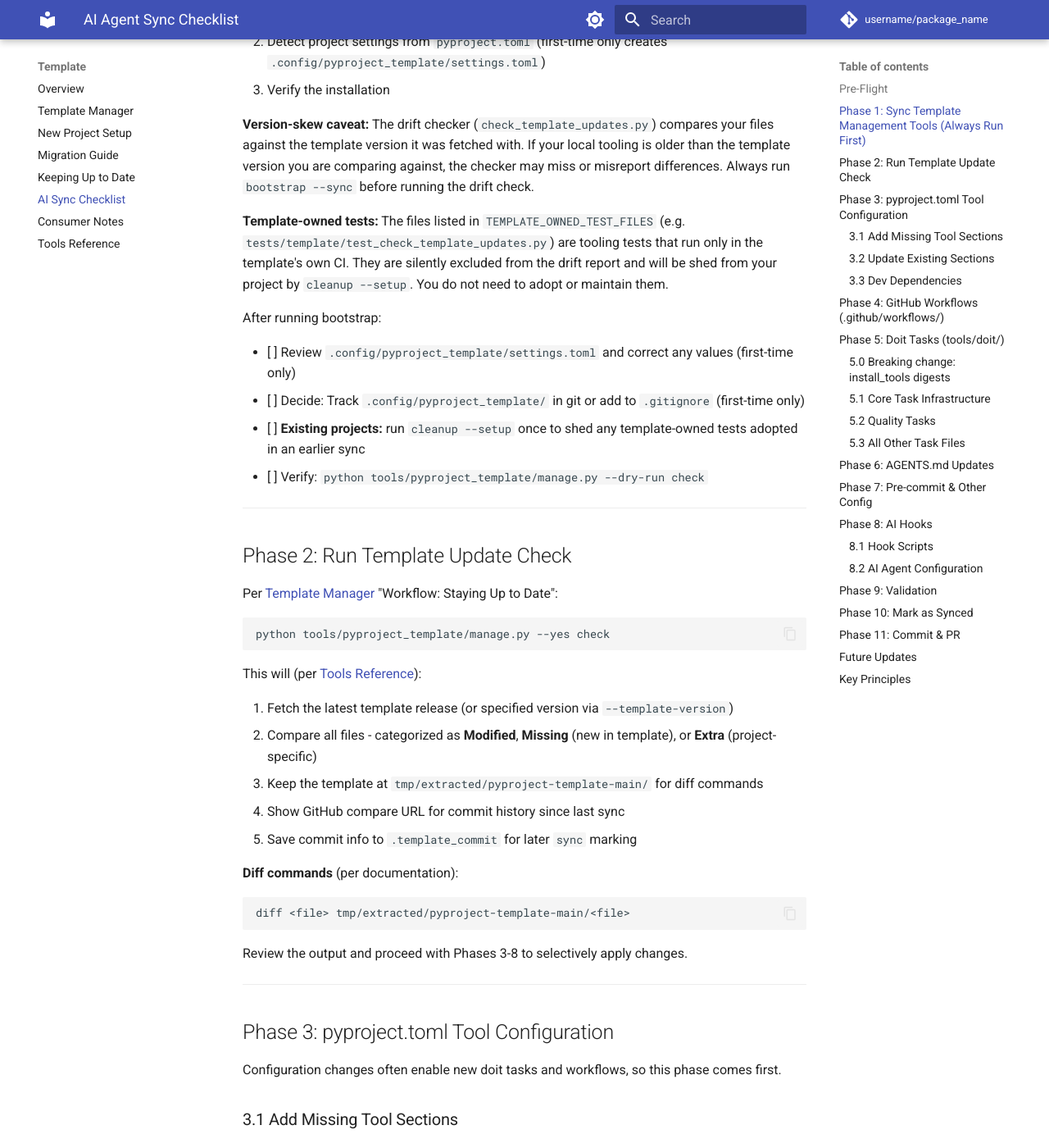
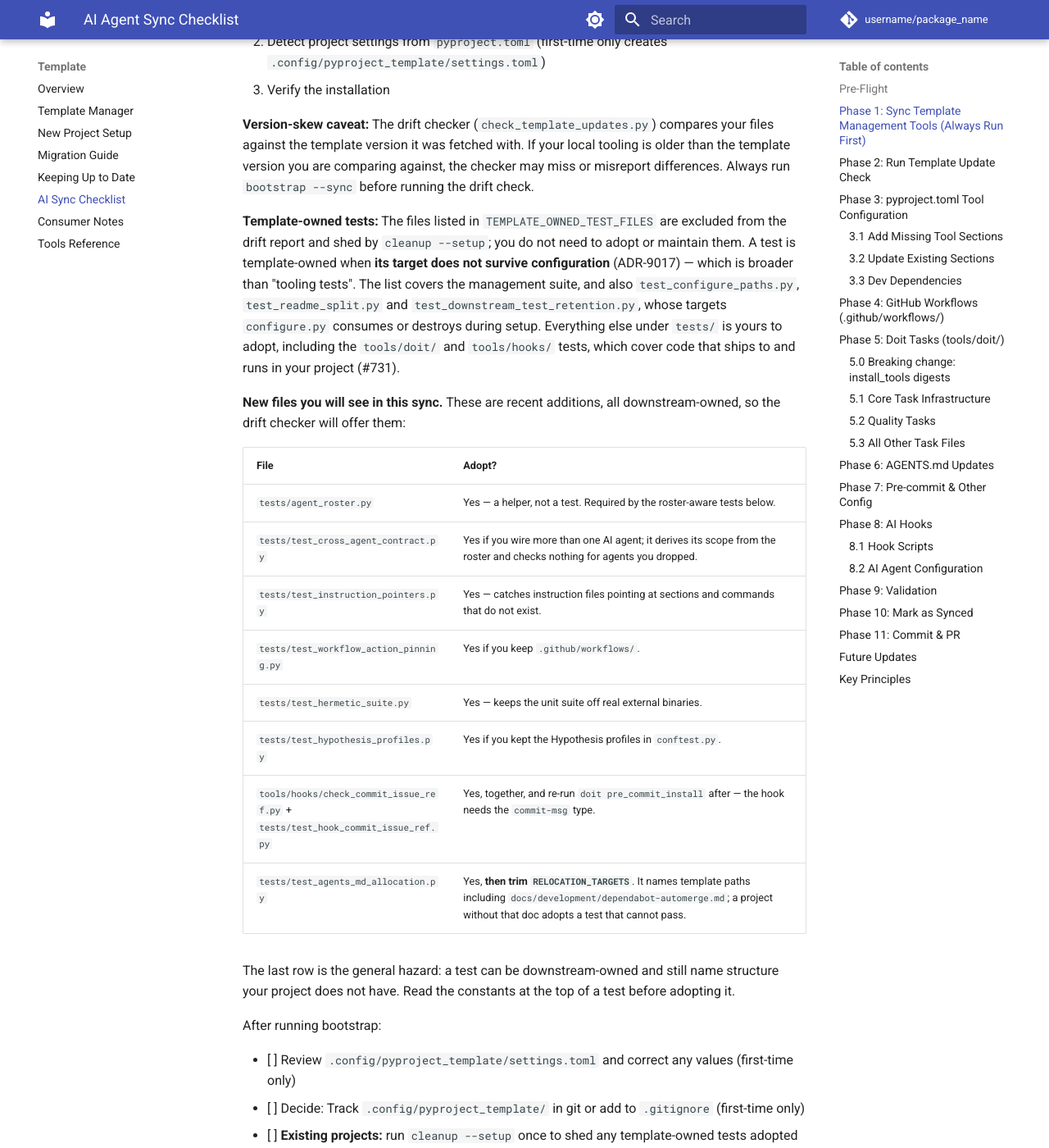
Before and after one commit to endavis/pyproject-template, an MkDocs documentation site: the page built from docs/template/ai-sync-checklist.md, in a window 1280 px wide and 1400 px high, scrolled down 1297 px. Shown: the whole window at 82% size. Built offline with MkDocs 1.6.1 and Material for MkDocs 9.7.7, drawn with Linux system fonts in a browser that asks for light colours; comment, search, counter and statistics services are not loaded.

Commit message:
docs: document ref pinning and what the next sync will offer (merges PR #770, addresses #749)
#749 B1-B4.

B1: bootstrap.py resolves the ref to a commit SHA once and fetches every file
from that commit, honours PYPROJECT_TEMPLATE_REF to pin an explicit ref or SHA,
and falls back to the moving ref with a warning when api.github.com is
unreachable. None of it was documented -- updates.md still showed the plain curl
invocation with no mention that a run is now internally consistent, or that the
SHA it prints is the answer to "which template version is this synced against".

Adds a "Which template version you get" section with the pinned-commit line
bootstrap actually prints, the environment variable, the GITHUB_TOKEN escape for
rate limits, and why the fallback warns rather than failing.

B2/B4: the drift checker walks every file in the template, so recent additions
surface as "please adopt" suggestions with no guidance. The checklist now lists
the nine and says what each depends on. The last row is the one that matters:
tests/test_agents_md_allocation.py is downstream-owned and adoptable, but its
RELOCATION_TARGETS names template paths including
docs/development/dependabot-automerge.md, so a project without that doc adopts a
test it cannot pass. That is the general hazard -- downstream-owned is not the
same as portable -- and the entry says so.

B3: the checklist described TEMPLATE_OWNED_TEST_FILES as tooling tests, naming
test_check_template_updates.py. Since #691/#733 the rule is that the test's
target does not survive configuration (ADR-9017), and the list grew from 8 to 11
with test_configure_paths.py, test_readme_split.py and
test_downstream_test_retention.py -- none of which are tooling tests in the old
sense. It also now says the converse plainly: the tools/doit/ and tools/hooks/
tests are yours to adopt, because that code ships to and runs in your project
(#731).

Every claim was checked against the source rather than the issue: the printed
pin line against bootstrap.py:89, the two environment variables against their
os.environ reads, the eleven-entry list and its three non-tooling members against
utils.py, and all nine drift files against the working tree.

Addresses #749


Claude-Session: https://claude.ai/code/session_01YAvpAgsk23wBAPcDifytbZ

Co-authored-by: Claude Opus 5 <noreply@anthropic.com>

```diff
--- a/docs/template/ai-sync-checklist.md
+++ b/docs/template/ai-sync-checklist.md
@@ -57,9 +57,31 @@ template version it was fetched with. If your local tooling is older than the te
 comparing against, the checker may miss or misreport differences. Always run `bootstrap --sync` before running
 the drift check.
 
-**Template-owned tests:** The files listed in `TEMPLATE_OWNED_TEST_FILES` (e.g. `tests/template/test_check_template_updates.py`)
-are tooling tests that run only in the template's own CI. They are silently excluded from the drift report and
-will be shed from your project by `cleanup --setup`. You do not need to adopt or maintain them.
+**Template-owned tests:** The files listed in `TEMPLATE_OWNED_TEST_FILES` are excluded from the drift
+report and shed by `cleanup --setup`; you do not need to adopt or maintain them. A test is
+template-owned when **its target does not survive configuration** (ADR-9017) — which is broader than
+"tooling tests". The list covers the management suite, and also `test_configure_paths.py`,
+`test_readme_split.py` and `test_downstream_test_retention.py`, whose targets `configure.py`
+consumes or destroys during setup. Everything else under `tests/` is yours to adopt, including the
+`tools/doit/` and `tools/hooks/` tests, which cover code that ships to and runs in your project
+(#731).
+
+**New files you will see in this sync.** These are recent additions, all downstream-owned, so the
+drift checker will offer them:
+
+| File | Adopt? |
+| :--- | :--- |
+| `tests/agent_roster.py` | Yes — a helper, not a test. Required by the roster-aware tests below. |
+| `tests/test_cross_agent_contract.py` | Yes if you wire more than one AI agent; it derives its scope from the roster and checks nothing for agents you dropped. |
+| `tests/test_instruction_pointers.py` | Yes — catches instruction files pointing at sections and commands that do not exist. |
+| `tests/test_workflow_action_pinning.py` | Yes if you keep `.github/workflows/`. |
+| `tests/test_hermetic_suite.py` | Yes — keeps the unit suite off real external binaries. |
+| `tests/test_hypothesis_profiles.py` | Yes if you kept the Hypothesis profiles in `conftest.py`. |
+| `tools/hooks/check_commit_issue_ref.py` + `tests/test_hook_commit_issue_ref.py` | Yes, together, and re-run `doit pre_commit_install` after — the hook needs the `commit-msg` type. |
+| `tests/test_agents_md_allocation.py` | Yes, **then trim `RELOCATION_TARGETS`**. It names template paths including `docs/development/dependabot-automerge.md`; a project without that doc adopts a test that cannot pass. |
+
+The last row is the general hazard: a test can be downstream-owned and still name structure your
+project does not have. Read the constants at the top of a test before adopting it.
 
 After running bootstrap:
 
```
Also changed, not shown: docs/template/updates.md (+27 -0 lines).
